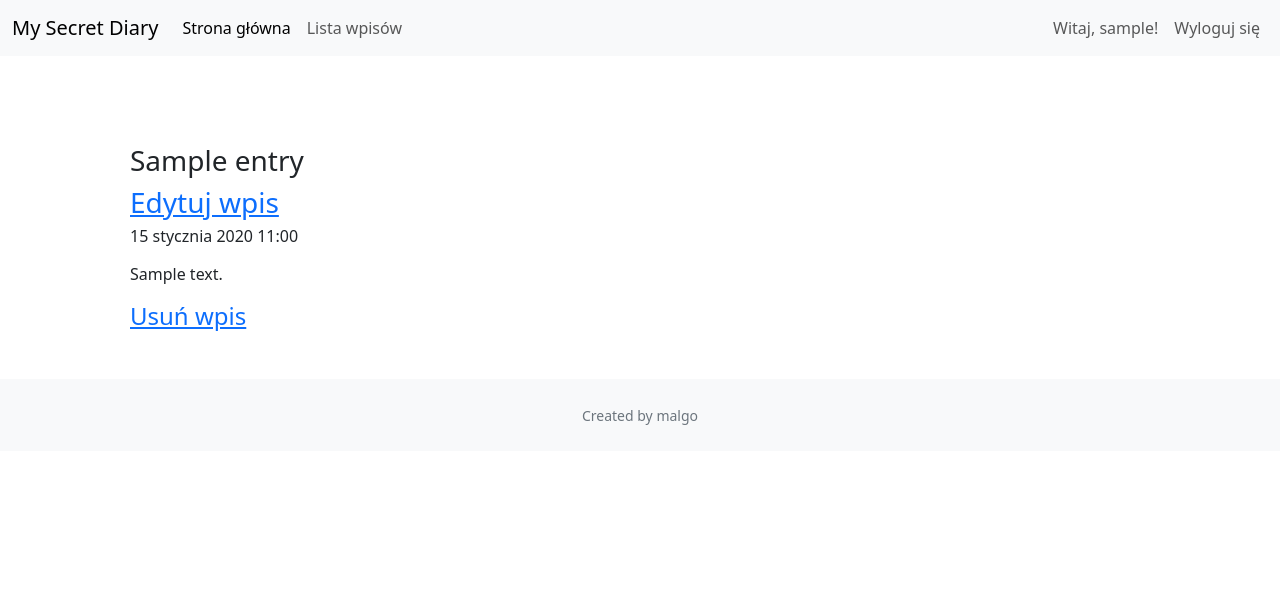
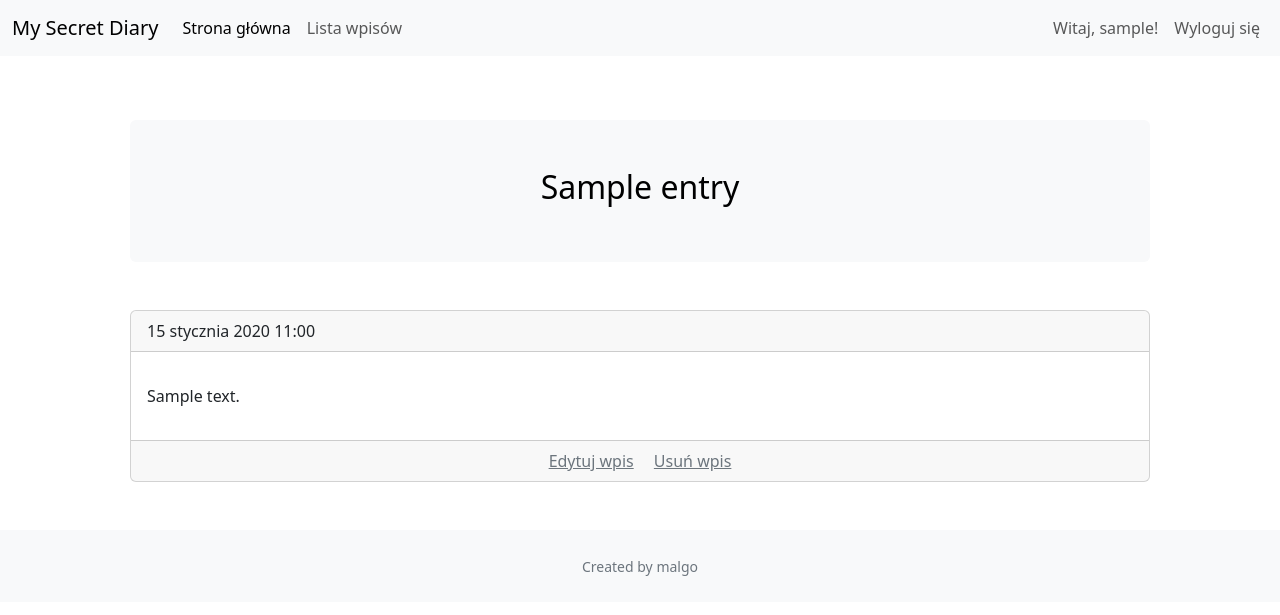
Before and after one commit to margareth91/my_secret_diary, a Django app: page /entry/1/ in a window 1280 px wide. Shown: the top 615 px of the page. Run offline with Django 5.2, Linux system fonts and the light colour scheme; a user stored in the database is signed in; tables that the repository leaves empty hold one stand-in row (values such as "Sample post"); some libraries are stand-ins or nearby versions.

Commit message:
entry_list & entry_detail template update

```diff
--- a/diary/templates/diary/entry_detail.html
+++ b/diary/templates/diary/entry_detail.html
@@ -1,16 +1,20 @@
 {% extends 'diary/base.html' %}
 
+{% block header %}
+<div class="mt-4 p-5 bg-light text-black rounded text-center"><h2>{{ entry }}</h2></div>
+{% endblock header %}
+
 {% block content %}
-
-<h3>{{ entry }}</h3>
-
-{% if user.is_authenticated %}
-<h3><a href="{% url 'edit_entry' entry.id %}">Edytuj wpis</a></h3>
-{% endif %}
-
-<h6>{{ entry.created_date }}</h6>
-<p>{{ entry.text|linebreaks }}</p>
-
-<h4><a href="{% url 'remove_entry' entry.id %}">Usuń wpis</a></h4>
-
+<div class="card">
+    <div class="card-header">
+        {{ entry.created_date }}
+    </div>
+    <div class="card-body">
+        <p>{{ entry.text|linebreaks }}</p>
+    </div>
+    <div class="card-footer text-center">
+        <a href="{% url 'edit_entry' entry.id %}" class="card-link text-secondary">Edytuj wpis</a>
+        <a href="{% url 'remove_entry' entry.id %}" class="card-link text-secondary">Usuń wpis</a>
+    </div>
+</div>
 {% endblock content %}
--- a/diary/templates/diary/entry_list.html
+++ b/diary/templates/diary/entry_list.html
@@ -18,7 +18,7 @@
     {% endfor %}
 </div>
 
-<div class="card mt-2">
+<div class="card mt-5">
     <div class="card-header text-center"><a href="{% url 'new_entry' %}" class="card-link text-secondary">Dodaj nowy wpis</a></div>
 </div>
 
```
